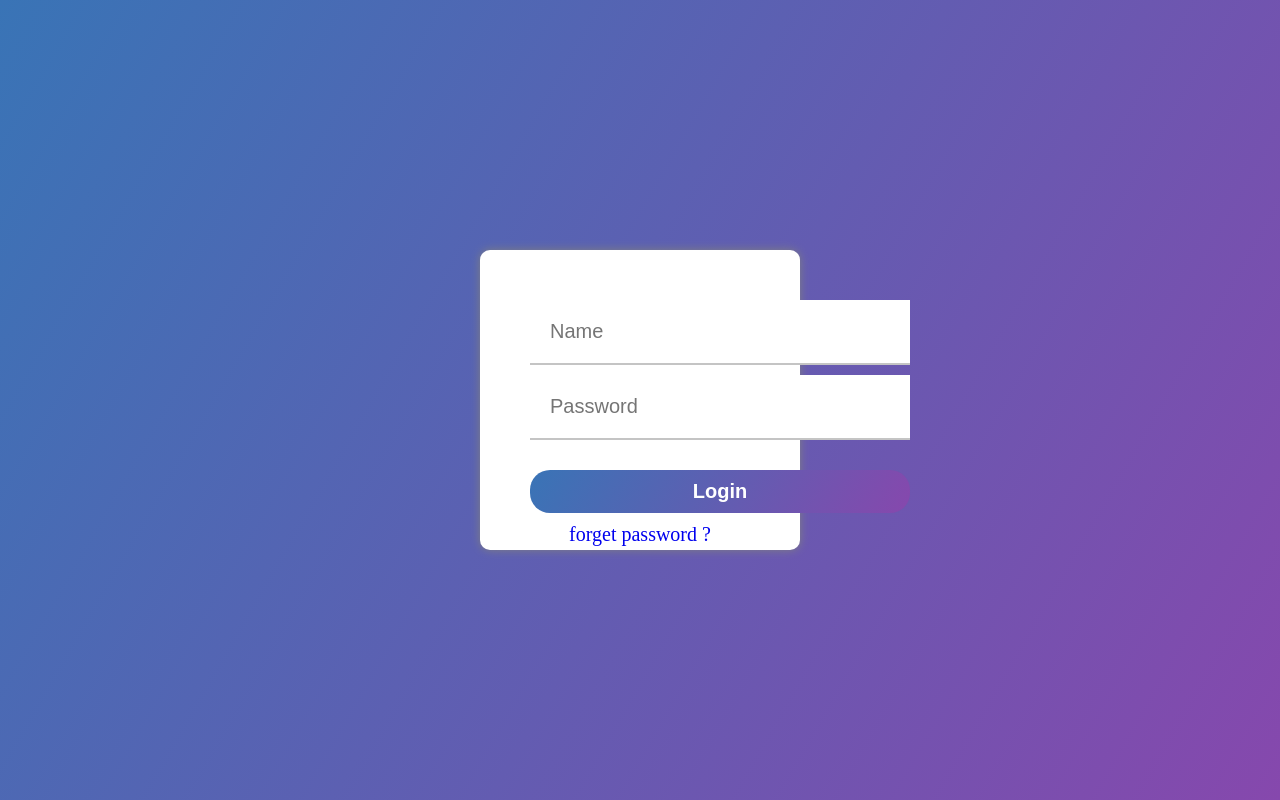
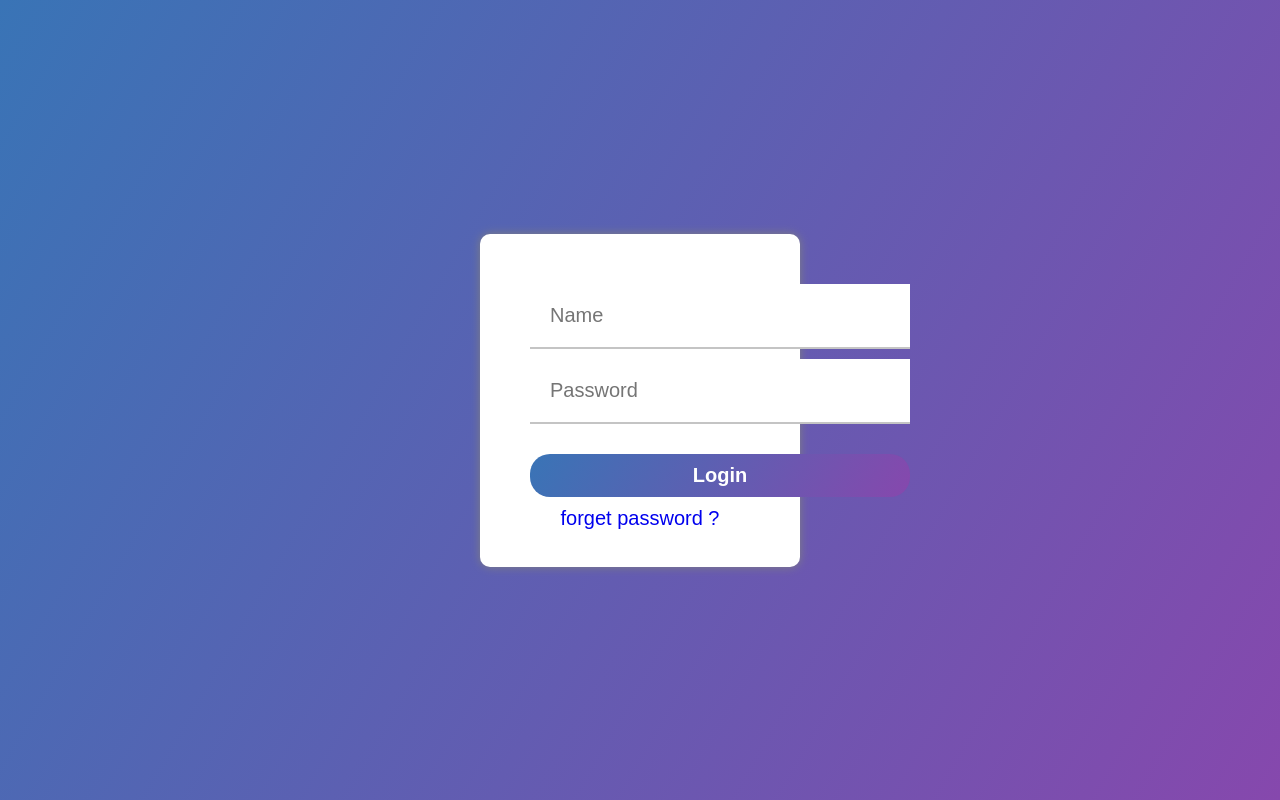
Before and after one commit to Riday1/login-page-repo, a plain HTML site: page index.html in a window 1280 px wide. Drawn offline with Linux system fonts and the light colour scheme.

Commit message:
edit again

```diff
--- a/style.css
+++ b/style.css
@@ -1,6 +1,8 @@
 * {
     margin: 0px;
     padding: 0px;
+    font-family: sans-serif;
+    ;
 }
 
 .section-1 {
@@ -14,7 +16,7 @@
 
 .container {
     width: 25%;
-    height: 300px;
+    height: 333px;
     background: white;
     ;
     border-radius: 10px;
```
